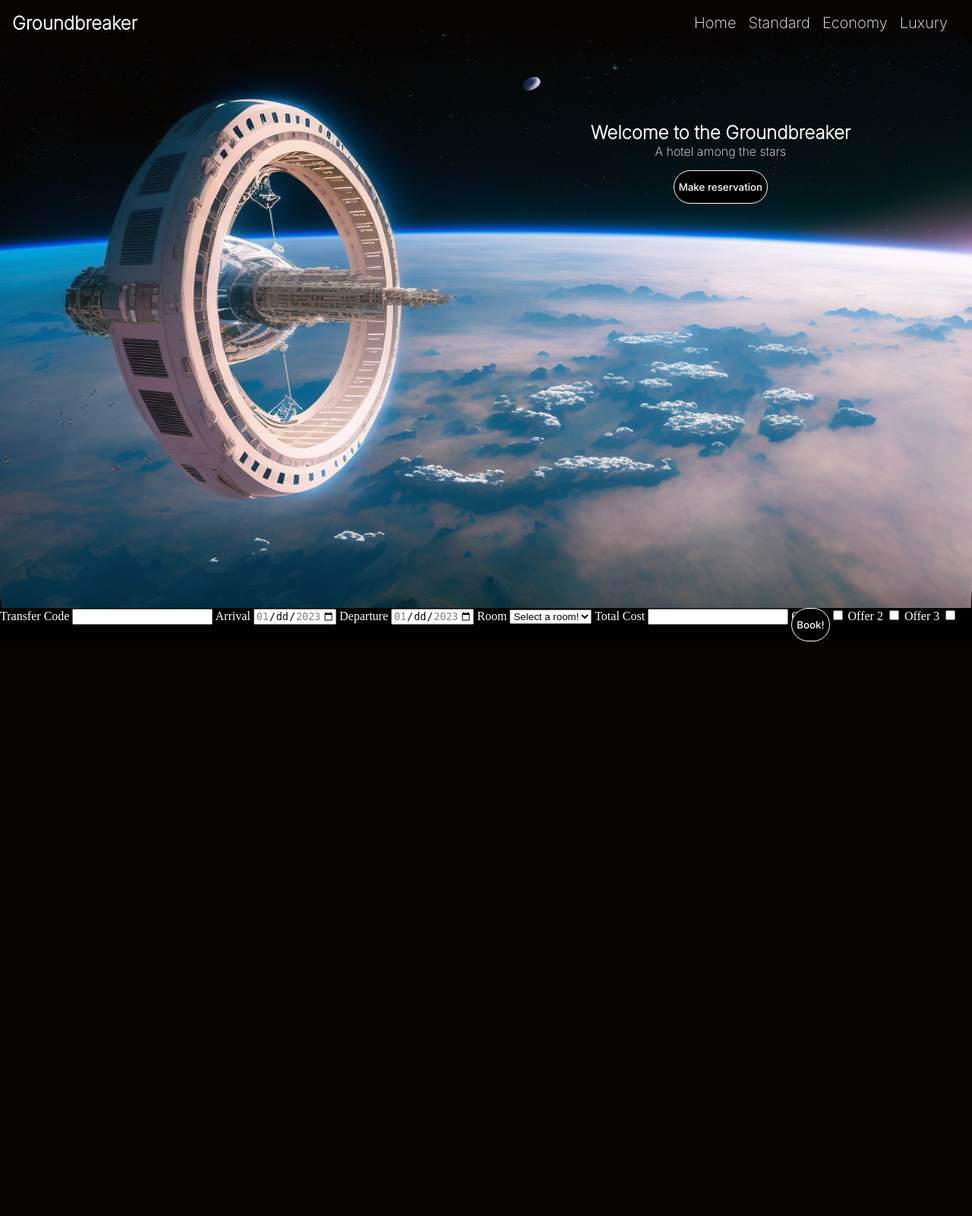
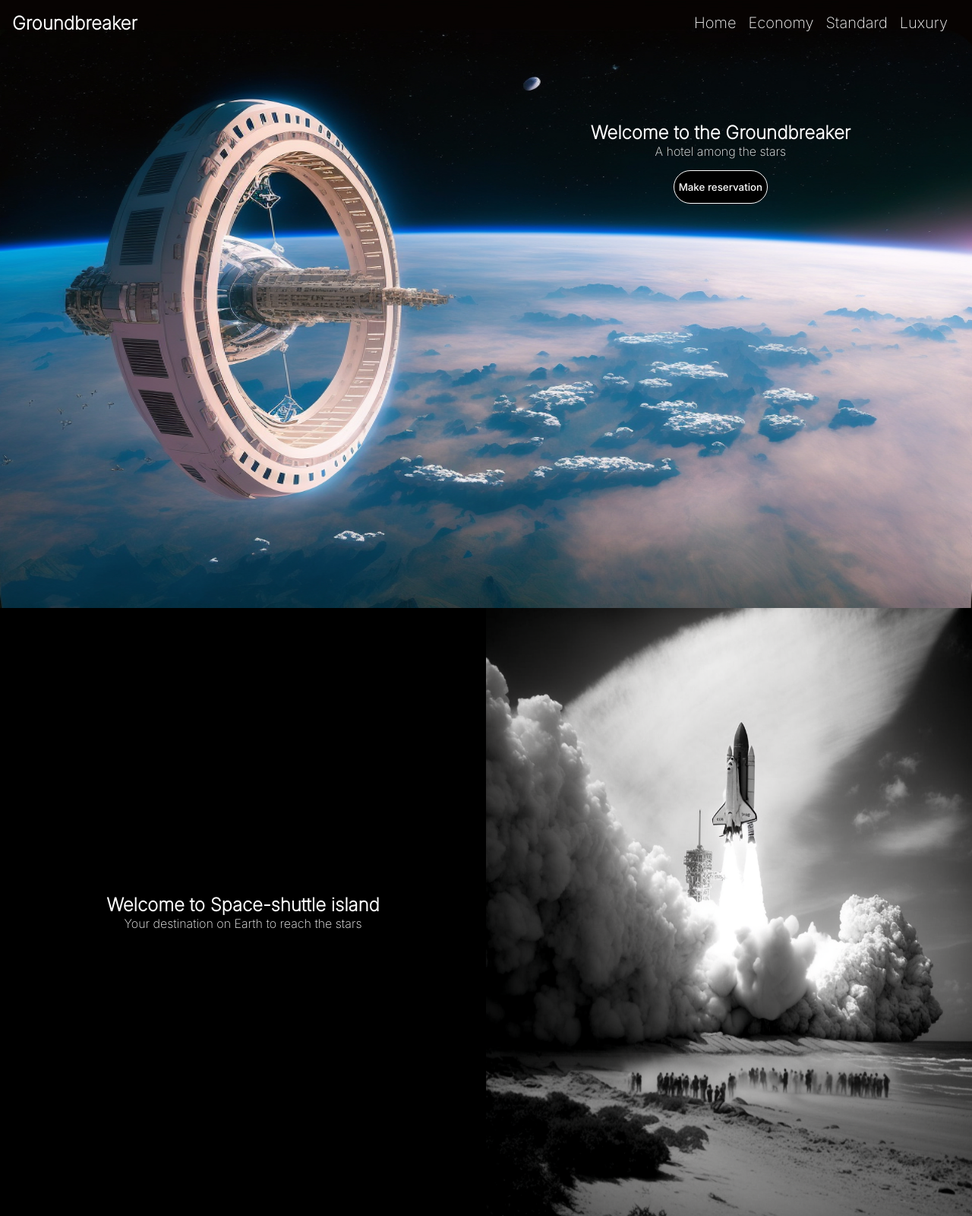
Before and after one commit to lovbackan/Yrgopelago, a PHP site: page / in a window 1280 px wide. Shown: the whole page at 76% size. Before the commit the page ends 844 px from the top, so only its background shows below. Run offline with PHP 8.4, Linux system fonts and the light colour scheme; data comes from the database, SQL or seed files in the repository; both versions use the stored data as it was after the commit.

Commit message:
more styling

```diff
--- a/fonts.css
+++ b/fonts.css
@@ -54,3 +54,8 @@ a {
   font-size: 20px;
   font-family: 'interExtraLight';
 }
+
+form {
+  font-size: 20px;
+  font-family: 'interExtraLight';
+}
--- a/hotelFunctions.php
+++ b/hotelFunctions.php
@@ -160,7 +160,7 @@ WHERE room = '$roomKind'");
         $departureDate = $value['departure'];
         $roomKind->addEvent($arrivalDate, $departureDate, '', true);
     }
-    echo $roomKind->display(date('Y-01-01'));
+    echo $roomKind->display(date('Y-01-01'), 'pink');
 
     die();
 };
@@ -190,7 +190,7 @@ if (isset($_POST["transferCode"], $_POST["arrival"], $_POST["departure"], $_POST
     $statement->execute();
     $result = $statement->fetchAll(PDO::FETCH_ASSOC);
 
-    // For each row in database check the arrival and departure and create a period variable that stores all the dates inbetween arrival and departure and checks if the submitted dates collides with them.
+    // If result is not empty -> For each row in database check the arrival and departure and create a period variable that stores all the dates inbetween arrival and departure and checks if the submitted dates collides with them.
 
     if (!empty($result)) {
         foreach ($result as $value) {
--- a/index.php
+++ b/index.php
@@ -22,8 +22,8 @@ require("./hotelFunctions.php");
             <h2>Groundbreaker</h2>
             <div class="navInfo">
                 <a href="./index.php">Home</a>
+                <a href="./economy.php">Economy</a>
                 <a href="./standard.php">Standard</a>
-                <a href="./economy.php">Economy</a>
                 <a href="./luxury.php">Luxury</a>
             </div>
         </nav>
@@ -38,30 +38,14 @@ require("./hotelFunctions.php");
             </div>
         </section>
 
-        <form id="inputForm" method="post">
-            <label for="transferCode">Transfer Code</label>
-            <input type="text" name="transferCode" id="transferCode" required class="form-control">
-            <label for="name">Arrival</label>
-            <input type="date" name="arrival" id="arrival" required class="form-control" min="2023-01-01" max="2023-01-31">
-            <label for="name">Departure</label>
-            <input type="date" name="departure" id="departure" required class="form-control" min="2023-01-01" max="2023-01-31">
-            <label for="room" class="form-control">Room</label>
-            <select required name=room id="room">
-                <option disabled selected value>Select a room!</option>
-                <option value="Economy">Economy</option>
-                <option value="Standard">Standard</option>
-                <option value="Luxury">Luxury</option>
-            </select>
-            <label for="totalCost" class="form-control">Total Cost</label>
-            <input type="text" name="totalCost" id="totalCost" readonly>
-            <button type="submit">Book!</button>
-            <label for="offer1" class="form-control">Offer 1</label>
-            <input type="checkbox" id="offer1" name="options[]" value="1" />
-            <label for="offer2" class="form-control">Offer 2</label>
-            <input type="checkbox" id="offer2" name="options[]" value="2" />
-            <label for="offer3" class="form-control">Offer 3</label>
-            <input type="checkbox" id="offer3" name="options[]" value="3" />
-        </form>
+        <section class="island">
+            <div class="islandInfo">
+                <h2>Welcome to Space-shuttle island</h2>
+                <p>Your destination on Earth to reach the stars</p>
+            </div>
+            <img class="spaceShuttlePicture" src="/Pictures/Hero-space-shuttle.jpg" />
+        </section>
+
     </main>
 </body>
 
--- a/script.js
+++ b/script.js
@@ -5,6 +5,8 @@ const selectedRoom = document.querySelector('#room');
 const price = document.querySelector('#totalCost');
 const arrival = document.querySelector('#arrival');
 const departure = document.querySelector('#departure');
+const heroButton = document.querySelector('.buy');
+console.log(heroButton);
 let offer1Checked;
 let offer2Checked;
 let offer3Checked;
@@ -73,4 +75,6 @@ form.addEventListener('change', () => {
   price.value = Math.round(price.value);
 });
 
-console.log('Javascript is found!');
+heroButton.addEventListener('click', () => {
+  window.scrollTo(0, document.body.scrollHeight);
+});
--- a/styles.css
+++ b/styles.css
@@ -65,6 +65,8 @@ a {
 
 .heroInfo button {
   margin-top: 4rem;
+  align-self: center;
+  position: absolute;
 }
 
 button {
@@ -75,10 +77,77 @@ button {
   border-style: groove;
   font-family: 'interMedium';
   color: white;
-  align-self: center;
-  position: absolute;
-
   height: 2.75rem;
   /* margin-bottom: 98%; */
   background-color: black;
 }
+
+/* SpaceShuttle-section */
+
+.island {
+  width: 100%;
+  height: 100vh;
+  flex-direction: row;
+  display: flex;
+}
+
+.islandInfo {
+  width: 50%;
+  display: flex;
+  flex-direction: column;
+  justify-content: center;
+  text-align: center;
+}
+
+.spaceShuttlePicture {
+  height: 100vh;
+  right: 0;
+  width: 50%;
+}
+
+.formCalender {
+  width: 100%;
+  height: 100vh;
+  flex-direction: row;
+  display: flex;
+}
+
+form {
+  display: flex;
+  flex-direction: column;
+  width: 50%;
+  height: 100vh;
+  text-align: center;
+  justify-content: center;
+  padding-left: 1rem;
+  padding-right: 1rem;
+}
+
+form h2 {
+  margin-bottom: 1rem;
+}
+.calendar {
+  height: 100vh;
+  width: 50%;
+}
+
+#bookButton {
+  margin-top: 1rem;
+}
+
+.checkBowRow {
+  display: flex;
+  justify-content: row;
+}
+input,
+select {
+  margin-top: 1rem;
+  height: 2rem;
+  font: inherit;
+  text-align: center;
+}
+
+input[type='checkbox' i] {
+  width: 1rem;
+  height: 1rem;
+}
```
Also changed, not shown: economy.php (+16 -5 lines), luxury.php (+22 -4 lines), standard.php (+16 -6 lines), Pictures/Hero-space-shuttle.jpg (added), Pictures/Luxury-room.jpg (added), Pictures/budget-room-3.jpg (added), Pictures/budget-room-upscale.jpg (added), Pictures/budget-room-upscale2.jpg (added), Pictures/budget-room.jpg (added), hotel.db, 2 other files.
